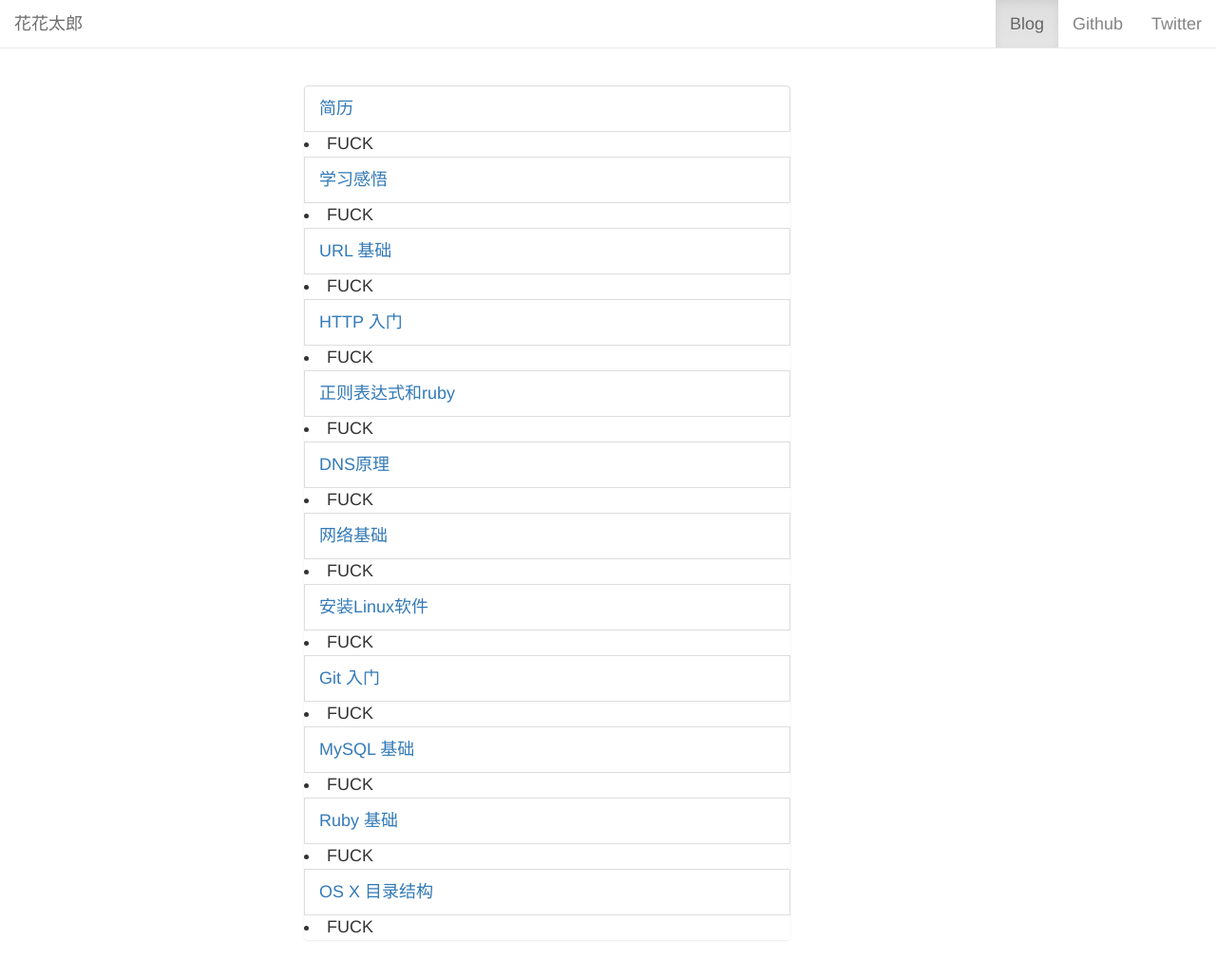
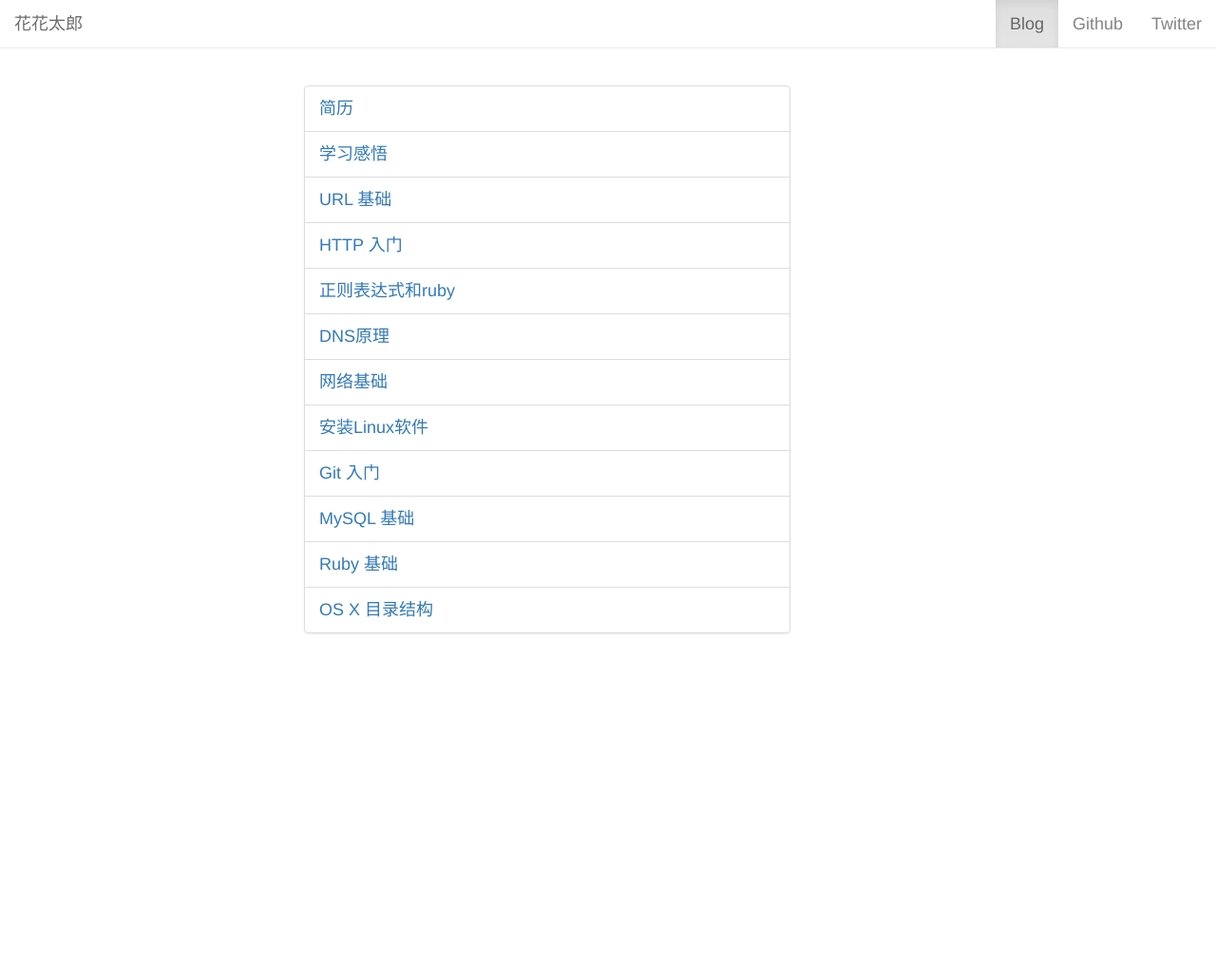
Before and after one commit to 0x00evil/0x00evil.github.io, a Jekyll site: the page built from index.html, in a window 1280 px wide and 1138 px high. Shown: the top 1030 px of the window at 95% size. Built offline with Jekyll 4.4.1, drawn with Linux system fonts in a browser that asks for light colours; nearby versions of some CDN libraries.

Commit message:
修改回原状

```diff
--- a/_config.yml
+++ b/_config.yml
@@ -1,3 +1,2 @@
 source: .
-baseurl: .
 excerpt_separator: ""
--- a/_layouts/default.html
+++ b/_layouts/default.html
@@ -2,7 +2,7 @@
 <html>
 <head>
   <meta http-equiv="content-type" content="text/html; charset=utf-8" />
-  <link rel="stylesheet"  href="{{post.baseurl}}/css/wangyin.css" />
+  <link rel="stylesheet"  href="/css/wangyin.css" />
   <title>{{ page.title }}</title>
 </head>
 <body>
--- a/_layouts/home.html
+++ b/_layouts/home.html
@@ -4,7 +4,7 @@
 <meta http-equiv="content-type" content="text/html; charset=utf-8" />
 <link rel="stylesheet" href="http://netdna.bootstrapcdn.com/bootstrap/3.1.1/css/bootstrap.min.css">
 <link rel="stylesheet" href="http://netdna.bootstrapcdn.com/bootstrap/3.1.1/css/bootstrap-theme.min.css">
-<link rel="stylesheet"  href="{{post.baseurl}}/css/home.css" />
+<link rel="stylesheet"  href="/css/home.css" />
 </head>
 <body data-feedly-mini="yes">
 <nav class="navbar navbar-default navbar-fixed-top" style="opacity: .9" role="navigation">
--- a/index.html
+++ b/index.html
@@ -5,6 +5,5 @@ title: 花花太郎
 <ul class="list-group">
   {% for post in site.posts %}
   <li class="list-group-item title"><a href="{{post.baseurl}}{{post.url}}" >{{post.title}}</a></li>
-  <li>FUCK</li>
   {% endfor %}
 </ul>
```
